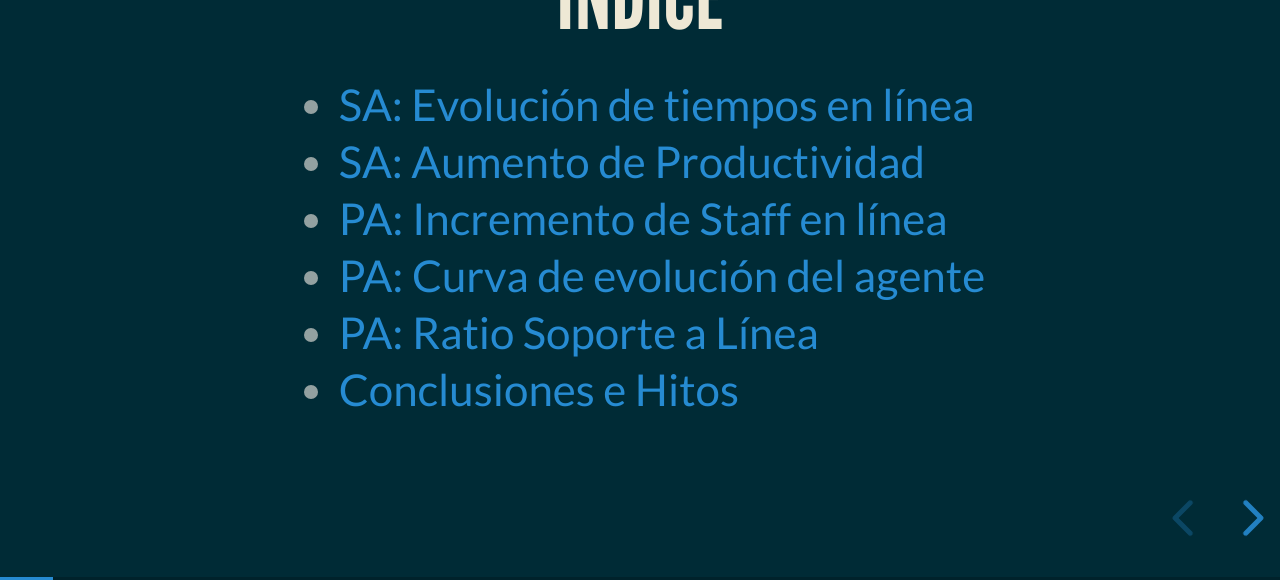
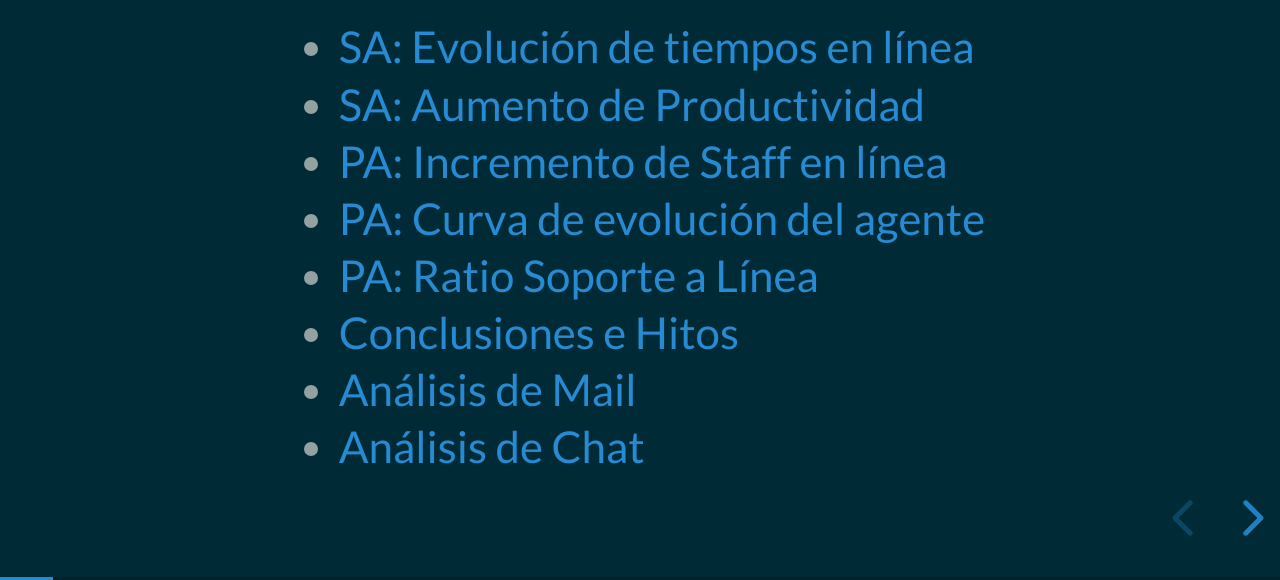
Before and after one commit to albanorodrigo/multiline-presentacion, a website: page xlzrgvhtl_sant-staff.html in a window 1280 px wide. Both pictures are taken after a click on the button "next slide". Shown: the part 220-800 px from the top of the page. Drawn offline with Linux system fonts and the light colour scheme.

Commit message:
Actualizo

```diff
--- a/xlzrgvhtl_sant-staff.html
+++ b/xlzrgvhtl_sant-staff.html
@@ -44,6 +44,8 @@
             <li><a href="#/5">PA: Curva de evolución del agente</a></li>
             <li><a href="#/6">PA: Ratio Soporte a Línea</a></li>
             <li><a href="#/7">Conclusiones e Hitos</a></li>
+            <li><a href="#/8">Análisis de Mail</a></li>
+            <li><a href="#/9">Análisis de Chat</a></li>
           </ul>
         </section>
 
```
